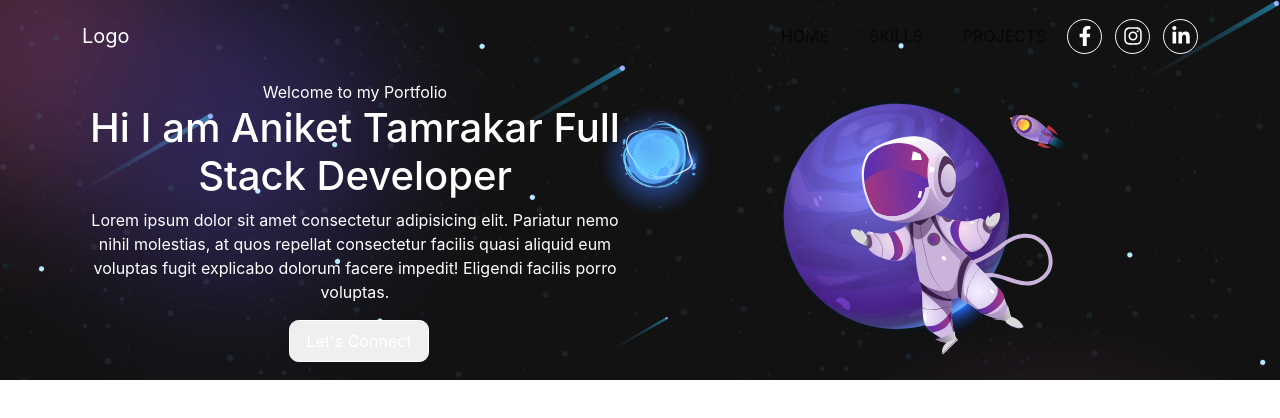
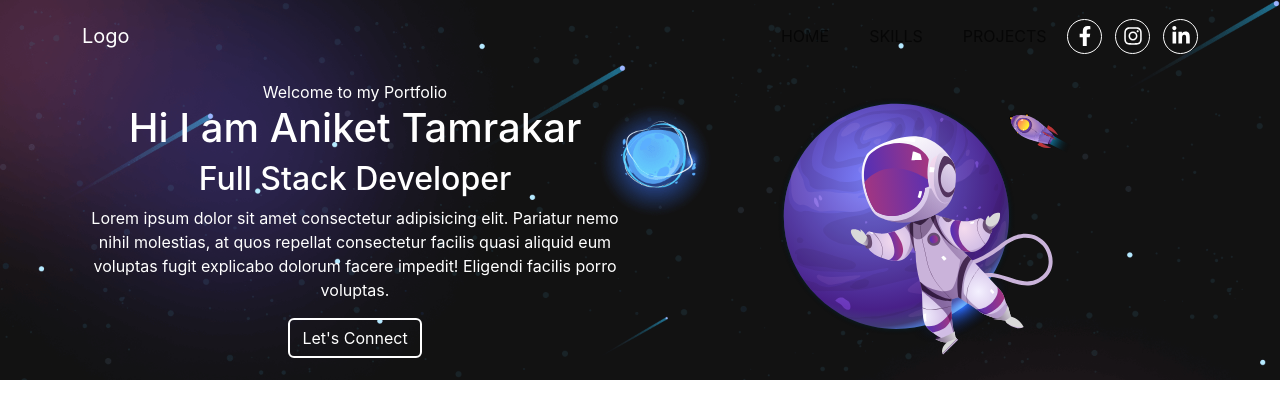
Before and after one commit to Mikasha0/Portfolio, a React (Create React App) app in the folder portfolio/: page / in a window 1280 px wide. Shown: the top 418 px of the page. Built offline with nearby package versions, Linux system fonts and the light colour scheme.

Commit message:
added button in home page along with some styling

```diff
--- a/portfolio/src/Pages/Home.js
+++ b/portfolio/src/Pages/Home.js
@@ -43,22 +43,24 @@ export default function Home() {
       setDelta(500);
     }
   };
+
   return (
     <section className="home">
       <div className="container">
         <div className="row">
           <div className="col-12 col-md-6">
             <span className="tagline">Welcome to my Portfolio</span>
-            <h1>
-              {`Hi I am Aniket Tamrakar`} <span>{text}</span>
-            </h1>
+            <h1>{`Hi I am Aniket Tamrakar`}</h1>
+            <h2>
+              <span>{text}</span>
+            </h2>
             <p>
               Lorem ipsum dolor sit amet consectetur adipisicing elit. Pariatur
               nemo nihil molestias, at quos repellat consectetur facilis quasi
               aliquid eum voluptas fugit explicabo dolorum facere impedit!
               Eligendi facilis porro voluptas.
             </p>
-            <button className="btn-all">Let's Connect</button>
+            <button className="btn">Let's Connect</button>
           </div>
           <div className="col-12 col-md-6">
             <img
--- a/portfolio/src/index.css
+++ b/portfolio/src/index.css
@@ -48,6 +48,13 @@ span{
   font-size: 20px;
   color: #fff;
 }
+.btn{
+  border:2px solid white;
+  padding: "10px 20px";
+  border-radius: "5px";
+  background-color: "transparent";
+  color: white;
+}
 .btn-all {
   display: inline-block;
   font-size: 16px;
```
